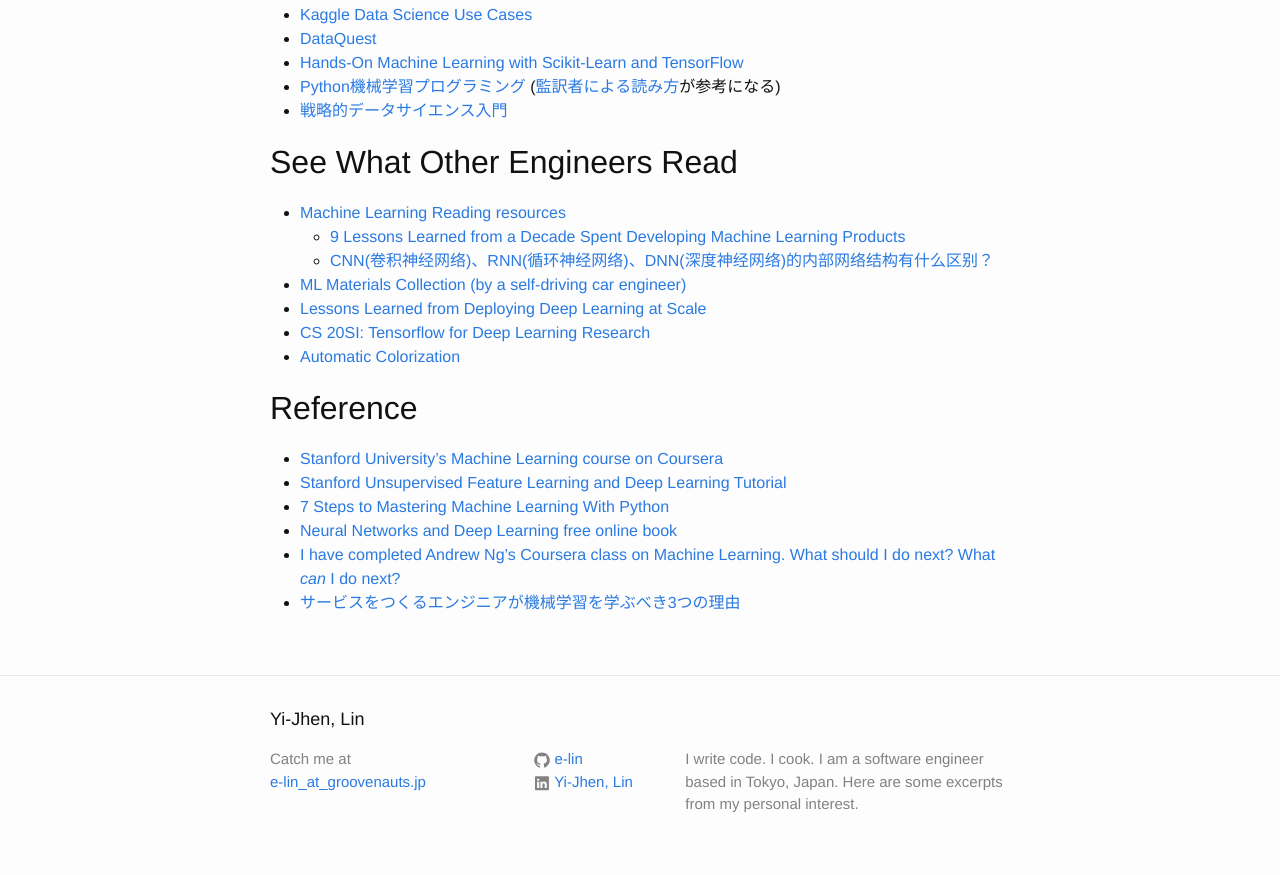
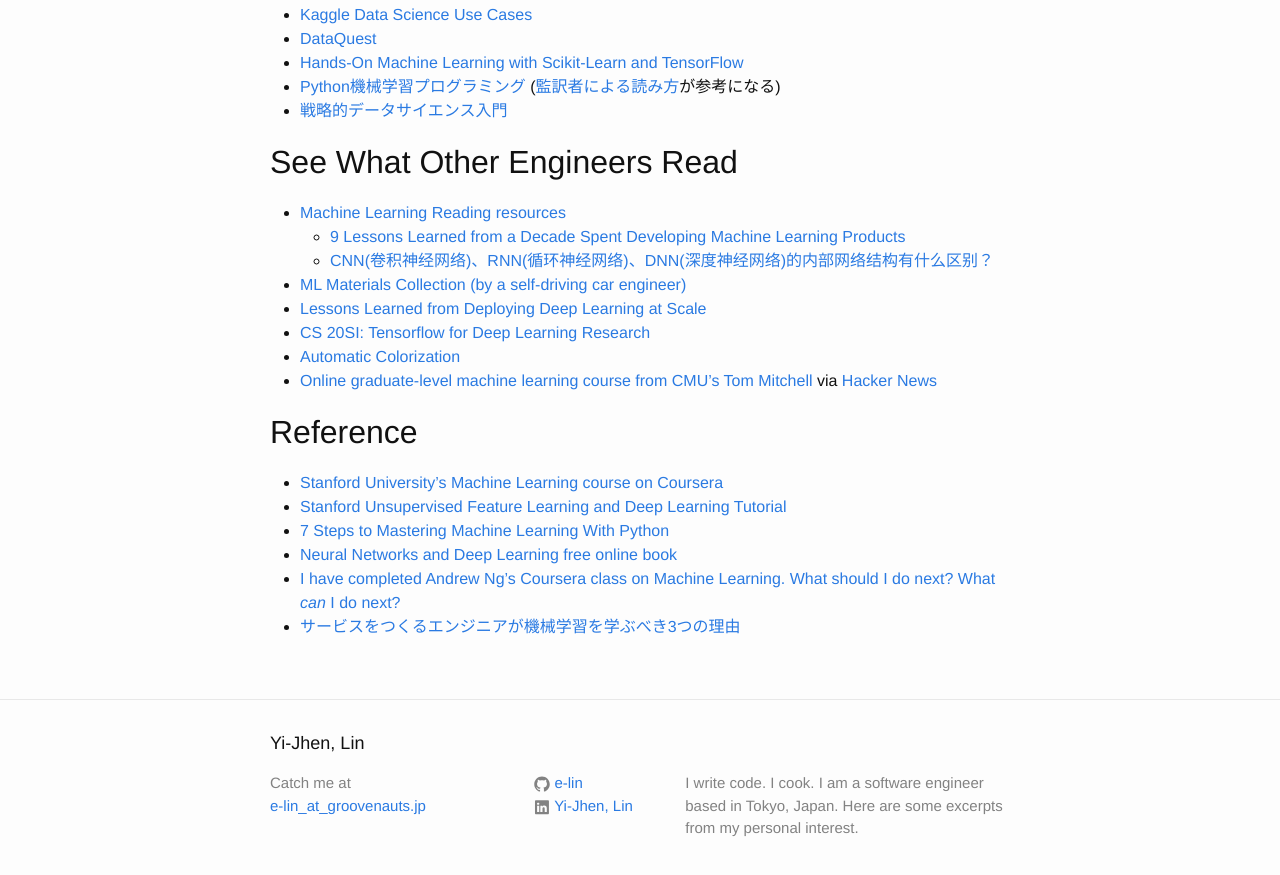
Before and after one commit to e-lin/wiki, a Jekyll site: the page built from _posts/2016-02-29-Machine-Learning-Course-on-Coursera.md, in a window 1280 px wide and 900 px high, scrolled down 1928 px. Shown: the top 875 px of the window. Built offline with Jekyll 4.4.1, drawn with Linux system fonts in a browser that asks for light colours; some of the changed lines change nothing that is shown.

Commit message:
update link

```diff
--- a/_posts/2016-02-29-Machine-Learning-Course-on-Coursera.md
+++ b/_posts/2016-02-29-Machine-Learning-Course-on-Coursera.md
@@ -96,6 +96,7 @@
 - [Lessons Learned from Deploying Deep Learning at Scale][R24]
 - [CS 20SI: Tensorflow for Deep Learning Research][R25]
 - [Automatic Colorization][R26]
+- [Online graduate-level machine learning course from CMU's Tom Mitchell][R27] via [Hacker News][R28]
 
 
 Reference
@@ -134,3 +135,5 @@
 [R24]: http://blog.algorithmia.com/deploying-deep-learning-cloud-services/
 [R25]: http://web.stanford.edu/class/cs20si/syllabus.html?1488584322269=1
 [R26]: http://tinyclouds.org/colorize/
+[R27]: http://www.cs.cmu.edu/~tom/10701_sp11/lectures.shtml
+[R28]: https://news.ycombinator.com/item?id=3199718
```
